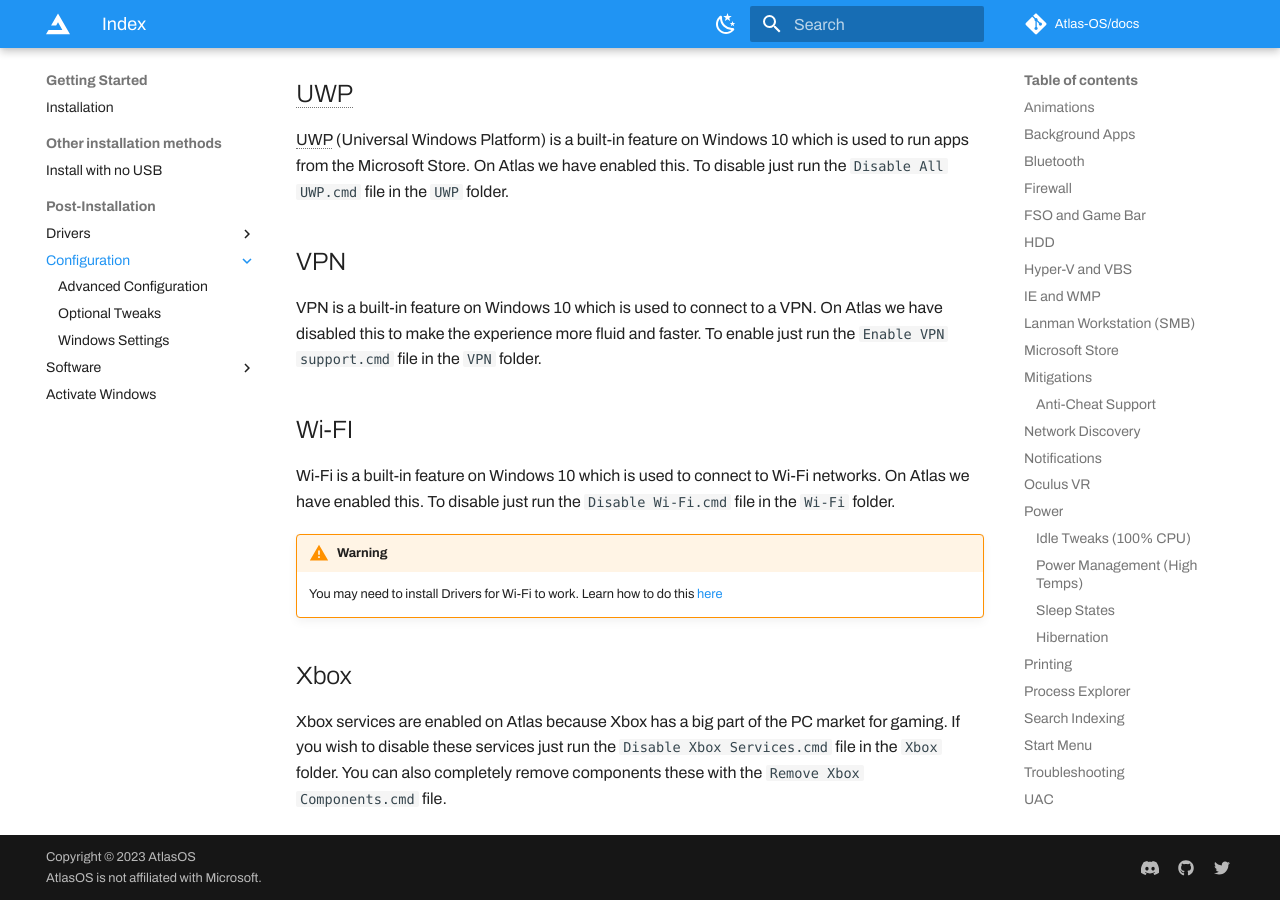
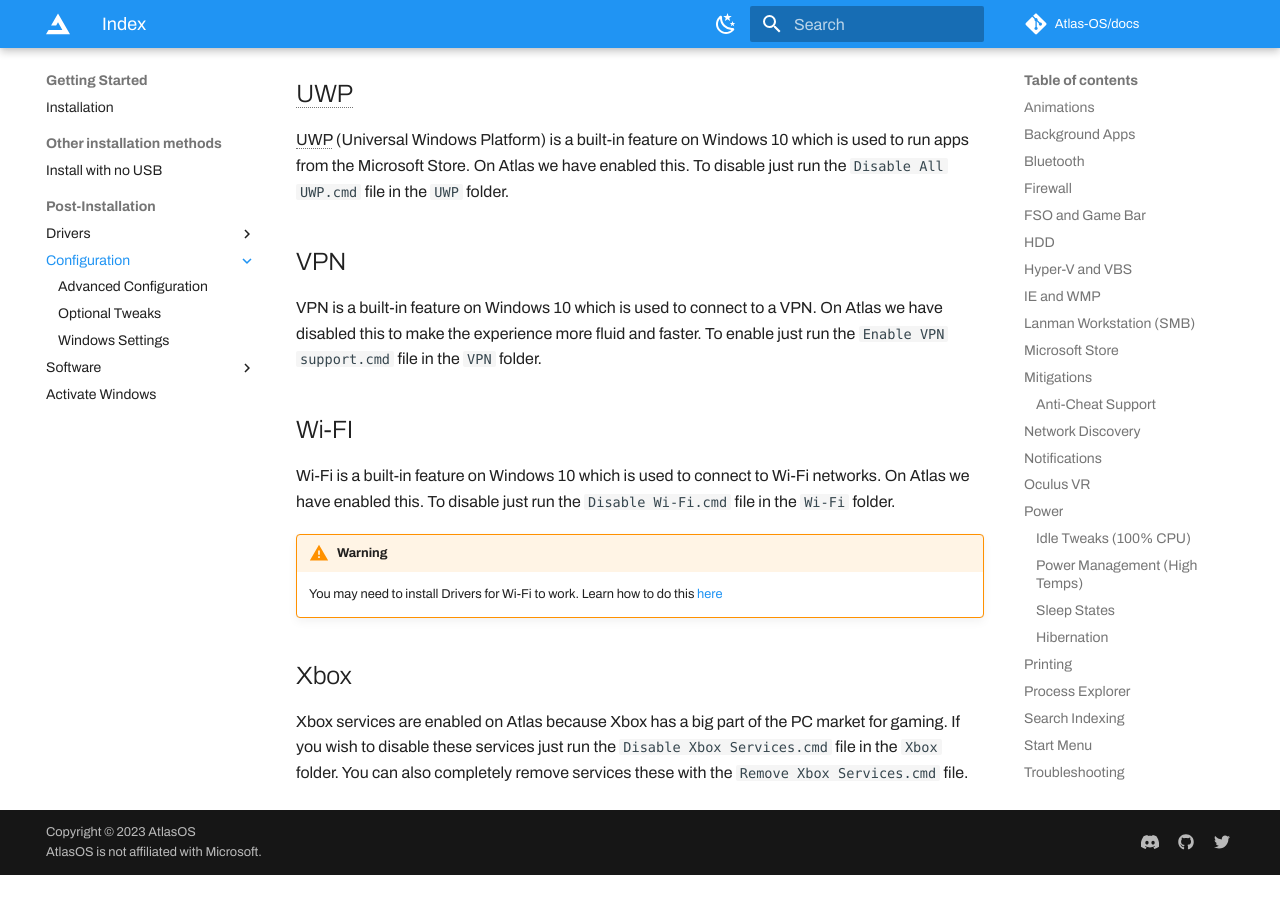
Before and after one commit to Atlas-OS/docs, an MkDocs documentation site: the page built from docs/Getting started/Post-Installation/Configuration/index.md, in a window 1280 px wide and 900 px high, scrolled down 6164 px. Built offline with MkDocs 1.6.1 and Material for MkDocs 9.7.7, drawn with Linux system fonts in a browser that asks for light colours; some web fonts are replaced; plug-ins that fetch from the network failed and are left out; comment, search, counter and statistics services are not loaded; after the commit the page ends 7039 px from its top, so only the background shows below that; some of the changed text lies outside the part shown.

Commit message:
refactor: Configuration typos and incorrect links

```diff
--- a/docs/Getting started/Post-Installation/Configuration/index.md
+++ b/docs/Getting started/Post-Installation/Configuration/index.md
@@ -163,4 +163,4 @@ Wi-Fi is a built-in feature on Windows 10 which is used to connect to Wi-Fi netw
     You may need to install Drivers for Wi-Fi to work. Learn how to do this [here](/Getting%20started/Post-Installation/Drivers/)
 ## Xbox
 
-Xbox services are enabled on Atlas because Xbox has a big part of the PC market for gaming. If you wish to disable these services just run the `Disable Xbox Services.cmd` file in the `Xbox` folder. You can also completely remove components these with the `Remove Xbox Components.cmd` file.
+Xbox services are enabled on Atlas because Xbox has a big part of the PC market for gaming. If you wish to disable these services just run the `Disable Xbox Services.cmd` file in the `Xbox` folder. You can also completely remove services these with the `Remove Xbox Services.cmd` file.
```
Also changed, not shown: other parts of docs/Getting started/Post-Installation/Configuration/index.md (+1 -1 lines), docs/Getting started/Post-Installation/Configuration/Optional Tweaks.md (+2 -0 lines), docs/Getting started/Post-Installation/Configuration/Windows Settings.md (+2 -0 lines).
